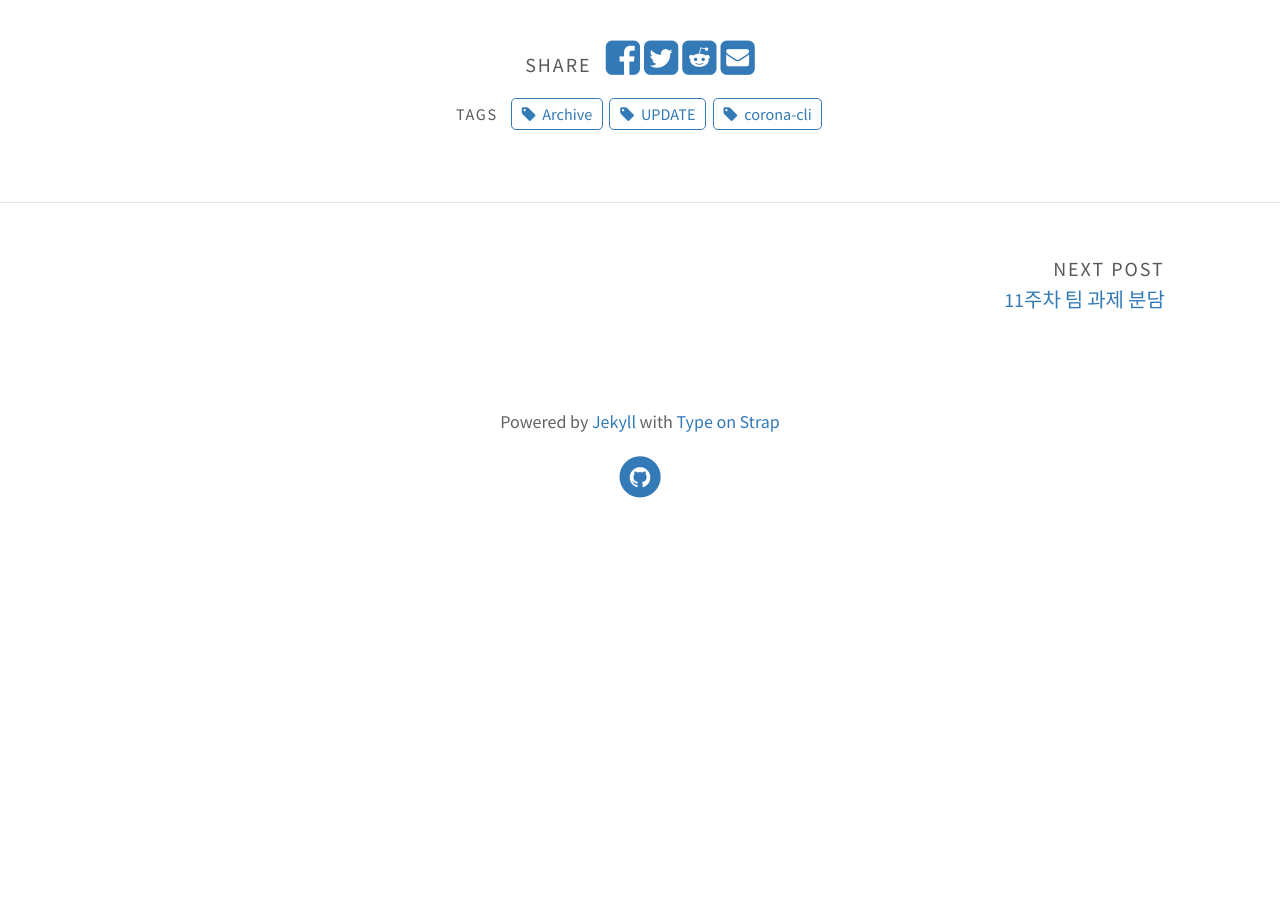
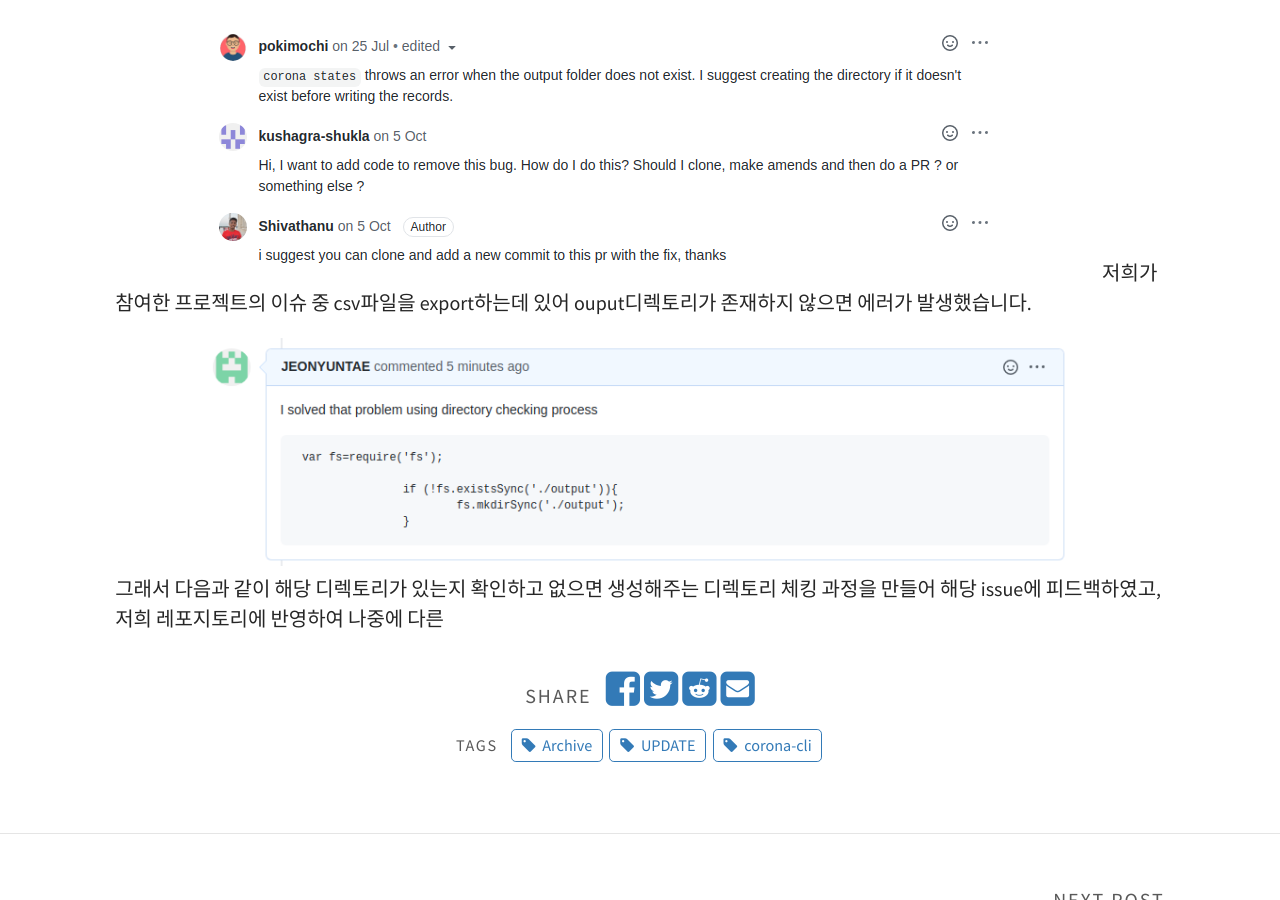
Before and after one commit to 20-2-SKKU-OSS/2020-2-OSS-2, a Jekyll site: the page built from _posts/2020-11-20-[UPDATE]-CSV-export-에러해결.md, in a window 1280 px wide and 900 px high, scrolled down 371 px. Built offline with Jekyll 4.4.1, drawn with Linux system fonts in a browser that asks for light colours; before the commit the page ends 910 px from its top, so only the background shows below that.

Commit message:
Update 2020-11-20-[UPDATE]-CSV-export-에러해결.md

```diff
--- a/_posts/2020-11-20-[UPDATE]-CSV-export-에러해결.md
+++ b/_posts/2020-11-20-[UPDATE]-CSV-export-에러해결.md
@@ -10,3 +10,10 @@ feature-img:
 미국 states별 코로나 감염자 관련 정보를 csv파일로 추출하는 기능에 에러가 있었습니다.
 
 <!--more-->
+
+![jyt_01.png](/2020-2-OSS-2/assets/img/jyt_01.png)
+저희가 참여한 프로젝트의 이슈 중 csv파일을 export하는데 있어 ouput디렉토리가 존재하지 않으면 에러가 발생했습니다.
+
+![jyt_02.png](/2020-2-OSS-2/assets/img/jyt_02.png)
+그래서 다음과 같이 해당 디렉토리가 있는지 확인하고 없으면 생성해주는 디렉토리 체킹 과정을 만들어 해당 issue에 피드백하였고,
+저희 레포지토리에 반영하여 나중에 다른
```
